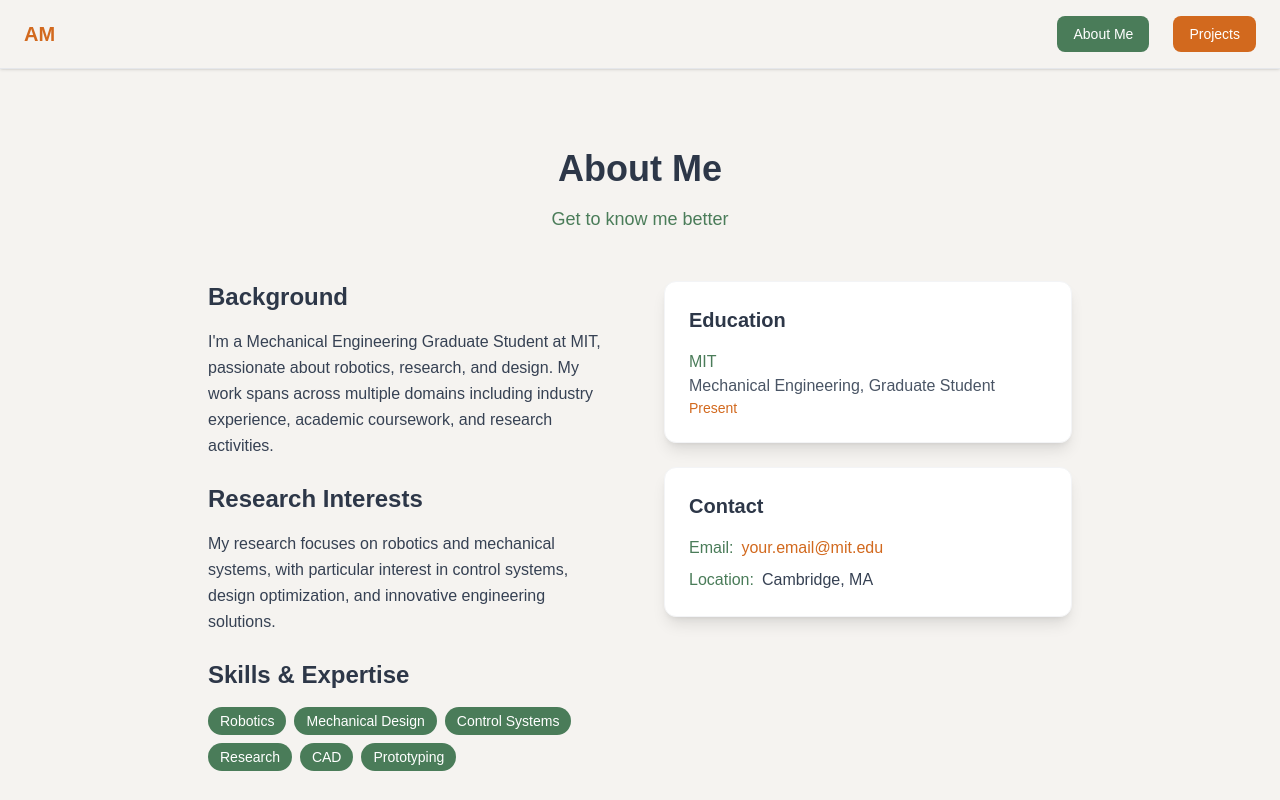
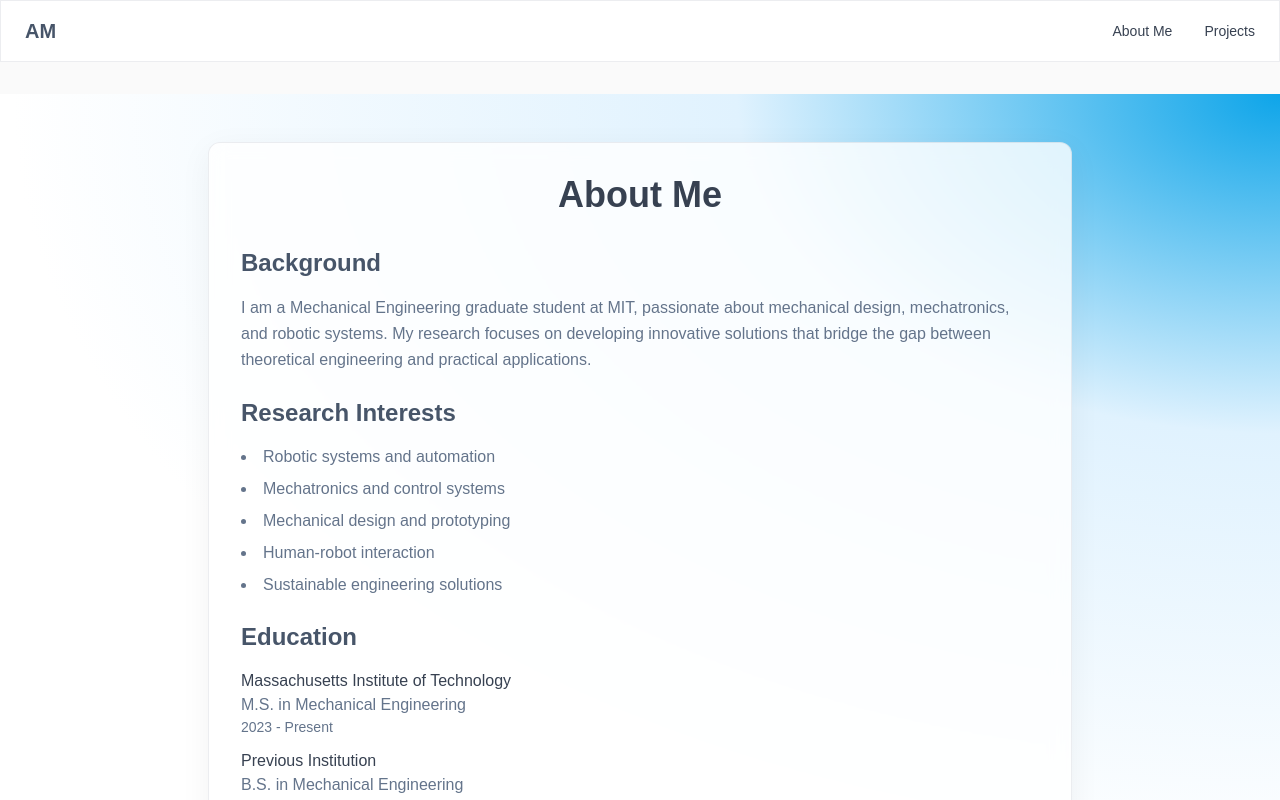
Before and after one commit to amargett/website, a Next.js app: page /about in a window 1280 px wide. Shown: the top 800 px of the page. Built offline with nearby package versions, Linux system fonts and the light colour scheme.

Commit message:
style changes

```diff
--- a/src/app/about/page.tsx
+++ b/src/app/about/page.tsx
@@ -2,72 +2,89 @@ import Image from "next/image";
 
 export default function AboutPage() {
   return (
-    <main className="max-w-4xl mx-auto px-4 py-8 sm:py-12">
-      <div className="text-center mb-8 sm:mb-12">
-        <h1 className="text-3xl sm:text-4xl font-bold mb-4 text-[#2d3748] dark:text-white">About Me</h1>
-        <p className="text-base sm:text-lg text-[#4a7c59] dark:text-[#68d391]">Get to know me better</p>
+    <div className="full-page-gradient">
+      <main className="max-w-4xl mx-auto px-4 py-12">
+        <div className="cosmic-card rounded-xl p-8">
+          <h1 className="text-4xl font-bold mb-8 text-center text-[#374151] dark:text-[#e5e7eb]">
+            About Me
+          </h1>
+
+          <div className="space-y-6 text-[#374151] dark:text-[#e5e7eb]">
+            <section>
+              <h2 className="text-2xl font-semibold mb-4 text-[#475569]">Background</h2>
+              <p className="text-[#64748b] leading-relaxed">
+                I am a Mechanical Engineering graduate student at MIT, passionate about mechanical design,
+                mechatronics, and robotic systems. My research focuses on developing innovative solutions
+                that bridge the gap between theoretical engineering and practical applications.
+              </p>
+            </section>
+
+            <section>
+              <h2 className="text-2xl font-semibold mb-4 text-[#475569]">Research Interests</h2>
+              <ul className="list-disc list-inside space-y-2 text-[#64748b]">
+                <li>Robotic systems and automation</li>
+                <li>Mechatronics and control systems</li>
+                <li>Mechanical design and prototyping</li>
+                <li>Human-robot interaction</li>
+                <li>Sustainable engineering solutions</li>
+              </ul>
+            </section>
+
+            <section>
+              <h2 className="text-2xl font-semibold mb-4 text-[#475569]">Education</h2>
+              <div className="space-y-3 text-[#64748b]">
+                <div>
+                  <h3 className="font-medium text-[#374151] dark:text-[#e5e7eb]">Massachusetts Institute of Technology</h3>
+                  <p>M.S. in Mechanical Engineering</p>
+                  <p className="text-sm text-[#64748b]">2023 - Present</p>
                 </div>
-
-      <div className="grid grid-cols-1 lg:grid-cols-2 gap-8 sm:gap-12 items-start">
-        <div className="space-y-6">
                 <div>
-            <h2 className="text-xl sm:text-2xl font-semibold mb-4 text-[#2d3748] dark:text-white">Background</h2>
-            <p className="text-gray-700 dark:text-gray-300 leading-relaxed">
-              I'm a Mechanical Engineering Graduate Student at MIT, passionate about robotics, research, and design.
-              My work spans across multiple domains including industry experience, academic coursework, and research activities.
-            </p>
-          </div>
-
-          <div>
-            <h2 className="text-xl sm:text-2xl font-semibold mb-4 text-[#2d3748] dark:text-white">Research Interests</h2>
-            <p className="text-gray-700 dark:text-gray-300 leading-relaxed">
-              My research focuses on robotics and mechanical systems, with particular interest in control systems,
-              design optimization, and innovative engineering solutions.
-            </p>
-          </div>
-
-          <div>
-            <h2 className="text-xl sm:text-2xl font-semibold mb-4 text-[#2d3748] dark:text-white">Skills & Expertise</h2>
-            <div className="flex flex-wrap gap-2">
-              <span className="px-3 py-1 bg-[#4a7c59] dark:bg-[#68d391] text-white dark:text-gray-900 rounded-full text-sm">Robotics</span>
-              <span className="px-3 py-1 bg-[#4a7c59] dark:bg-[#68d391] text-white dark:text-gray-900 rounded-full text-sm">Mechanical Design</span>
-              <span className="px-3 py-1 bg-[#4a7c59] dark:bg-[#68d391] text-white dark:text-gray-900 rounded-full text-sm">Control Systems</span>
-              <span className="px-3 py-1 bg-[#4a7c59] dark:bg-[#68d391] text-white dark:text-gray-900 rounded-full text-sm">Research</span>
-              <span className="px-3 py-1 bg-[#4a7c59] dark:bg-[#68d391] text-white dark:text-gray-900 rounded-full text-sm">CAD</span>
-              <span className="px-3 py-1 bg-[#4a7c59] dark:bg-[#68d391] text-white dark:text-gray-900 rounded-full text-sm">Prototyping</span>
+                  <h3 className="font-medium text-[#374151] dark:text-[#e5e7eb]">Previous Institution</h3>
+                  <p>B.S. in Mechanical Engineering</p>
+                  <p className="text-sm text-[#64748b]">2019 - 2023</p>
                 </div>
               </div>
+            </section>
+
+            <section>
+              <h2 className="text-2xl font-semibold mb-4 text-[#475569]">Skills</h2>
+              <div className="grid grid-cols-1 md:grid-cols-2 gap-4 text-[#64748b]">
+                <div>
+                  <h3 className="font-medium text-[#374151] dark:text-[#e5e7eb] mb-2">Technical Skills</h3>
+                  <ul className="list-disc list-inside space-y-1">
+                    <li>CAD Design (SolidWorks, Fusion 360)</li>
+                    <li>3D Printing & Rapid Prototyping</li>
+                    <li>Programming (Python, MATLAB, C++)</li>
+                    <li>Control Systems & Robotics</li>
+                  </ul>
                 </div>
-
-        <div className="space-y-6">
-          <div className="bg-white dark:bg-gray-800 rounded-xl shadow-lg p-6 border border-gray-100 dark:border-gray-700">
-            <h3 className="text-lg sm:text-xl font-semibold mb-4 text-[#2d3748] dark:text-white">Education</h3>
-            <div className="space-y-3">
                 <div>
-                <p className="font-medium text-[#4a7c59] dark:text-[#68d391]">MIT</p>
-                <p className="text-gray-600 dark:text-gray-300">Mechanical Engineering, Graduate Student</p>
-                <p className="text-sm text-[#d2691e] dark:text-[#e67e22]">Present</p>
+                  <h3 className="font-medium text-[#374151] dark:text-[#e5e7eb] mb-2">Research Methods</h3>
+                  <ul className="list-disc list-inside space-y-1">
+                    <li>Experimental Design</li>
+                    <li>Data Analysis & Visualization</li>
+                    <li>Technical Writing</li>
+                    <li>Project Management</li>
+                  </ul>
                 </div>
               </div>
+            </section>
+
+            <section>
+              <h2 className="text-2xl font-semibold mb-4 text-[#475569]">Contact</h2>
+              <p className="text-[#64748b]">
+                I'm always interested in discussing research opportunities, collaborations, or just
+                connecting with fellow engineers and researchers. Feel free to reach out!
+              </p>
+              <div className="mt-4 space-y-2 text-[#64748b]">
+                <p><span className="font-medium text-[#374151] dark:text-[#e5e7eb]">Email:</span> [Your Email]</p>
+                <p><span className="font-medium text-[#374151] dark:text-[#e5e7eb]">LinkedIn:</span> [Your LinkedIn]</p>
+                <p><span className="font-medium text-[#374151] dark:text-[#e5e7eb]">GitHub:</span> [Your GitHub]</p>
               </div>
-
-          <div className="bg-white dark:bg-gray-800 rounded-xl shadow-lg p-6 border border-gray-100 dark:border-gray-700">
-            <h3 className="text-lg sm:text-xl font-semibold mb-4 text-[#2d3748] dark:text-white">Contact</h3>
-            <div className="space-y-2">
-              <p className="text-gray-700 dark:text-gray-300">
-                <span className="font-medium text-[#4a7c59] dark:text-[#68d391]">Email:</span>
-                <a href="mailto:your.email@mit.edu" className="text-[#d2691e] dark:text-[#e67e22] hover:underline ml-2">
-                  your.email@mit.edu
-                </a>
-              </p>
-              <p className="text-gray-700 dark:text-gray-300">
-                <span className="font-medium text-[#4a7c59] dark:text-[#68d391]">Location:</span>
-                <span className="ml-2">Cambridge, MA</span>
-              </p>
-            </div>
-          </div>
+            </section>
           </div>
         </div>
       </main>
+    </div>
   );
 }
--- a/src/app/globals.css
+++ b/src/app/globals.css
@@ -1,33 +1,51 @@
 @import "tailwindcss";
 
 :root {
-  --background: #f5f3f0;
-  --foreground: #2d3748;
-  --terracotta: #d2691e;
-  --light-beige: #f5f3f0;
-  --muted-teal: #4a7c59;
-  --accent: #d2691e;
+  --background: #fafafa;
+  --foreground: #374151;
+  --primary: #475569;
+  --primary-dark: #334155;
+  --secondary: #64748b;
+  --accent: #3b82f6;
+  --cosmic-slate: #475569;
+  --cosmic-blue: #3b82f6;
+  --cosmic-dark: #1e293b;
+  --gradient-start: #ffffff;
+  --gradient-mid: #e0f2fe;
+  --gradient-end: #0ea5e9;
 }
 
 @theme inline {
   --color-background: var(--background);
   --color-foreground: var(--foreground);
-  --color-terracotta: var(--terracotta);
-  --color-light-beige: var(--light-beige);
-  --color-muted-teal: var(--muted-teal);
+  --color-primary: var(--primary);
+  --color-primary-dark: var(--primary-dark);
+  --color-secondary: var(--secondary);
   --color-accent: var(--accent);
+  --color-cosmic-slate: var(--cosmic-slate);
+  --color-cosmic-blue: var(--cosmic-blue);
+  --color-cosmic-dark: var(--cosmic-dark);
+  --color-gradient-start: var(--gradient-start);
+  --color-gradient-mid: var(--gradient-mid);
+  --color-gradient-end: var(--gradient-end);
   --font-sans: var(--font-geist-sans);
   --font-mono: var(--font-geist-mono);
 }
 
 @media (prefers-color-scheme: dark) {
   :root {
-    --background: #2d3748;
-    --foreground: #f5f3f0;
-    --terracotta: #e67e22;
-    --light-beige: #2d3748;
-    --muted-teal: #68d391;
-    --accent: #e67e22;
+    --background: #0f172a;
+    --foreground: #e5e7eb;
+    --primary: #475569;
+    --primary-dark: #334155;
+    --secondary: #64748b;
+    --accent: #3b82f6;
+    --cosmic-slate: #475569;
+    --cosmic-blue: #3b82f6;
+    --cosmic-dark: #1e293b;
+    --gradient-start: #1e293b;
+    --gradient-mid: #0c4a6e;
+    --gradient-end: #0284c7;
   }
 }
 
@@ -51,3 +69,77 @@ body {
 .animate-fade-in {
   animation: fadeIn 1s ease-out forwards;
 }
+
+/* Typewriter effect */
+@keyframes typewriter {
+  from {
+    width: 0;
+  }
+  to {
+    width: 100%;
+  }
+}
+
+@keyframes blink {
+  0%, 50% {
+    border-color: transparent;
+  }
+  51%, 100% {
+    border-color: var(--foreground);
+  }
+}
+
+.typewriter {
+  overflow: hidden;
+  white-space: nowrap;
+  border-right: 2px solid;
+  animation: typewriter 3s steps(40, end), blink 0.75s step-end infinite;
+}
+
+.typewriter-line-1 {
+  animation-delay: 0s;
+}
+
+.typewriter-line-2 {
+  animation-delay: 1.5s;
+  animation-fill-mode: both;
+  white-space: nowrap;
+}
+
+/* Full page gradient background - intense in top right */
+.full-page-gradient {
+  background: radial-gradient(ellipse at top right, var(--gradient-end) 0%, var(--gradient-mid) 30%, var(--gradient-start) 70%);
+  min-height: 100vh;
+  background-attachment: fixed;
+}
+
+/* Cosmic gradient backgrounds */
+.cosmic-gradient {
+  background: linear-gradient(135deg, var(--gradient-start) 0%, var(--gradient-end) 100%);
+}
+
+.cosmic-card {
+  background: rgba(255, 255, 255, 0.8);
+  border: 1px solid rgba(71, 85, 105, 0.1);
+  backdrop-filter: blur(10px);
+  box-shadow: 0 8px 32px rgba(0, 0, 0, 0.05);
+}
+
+.cosmic-surface {
+  background: rgba(255, 255, 255, 0.9);
+  backdrop-filter: blur(10px);
+  border: 1px solid rgba(71, 85, 105, 0.1);
+}
+
+@media (prefers-color-scheme: dark) {
+  .cosmic-card {
+    background: rgba(30, 41, 59, 0.8);
+    border: 1px solid rgba(71, 85, 105, 0.2);
+    box-shadow: 0 8px 32px rgba(0, 0, 0, 0.2);
+  }
+
+  .cosmic-surface {
+    background: rgba(30, 41, 59, 0.9);
+    border: 1px solid rgba(71, 85, 105, 0.2);
+  }
+}
--- a/src/app/icon.tsx
+++ b/src/app/icon.tsx
@@ -17,7 +17,7 @@ export default function Icon() {
       <div
         style={{
           fontSize: 24,
-          background: '#d2691e',
+          background: 'linear-gradient(135deg, #475569 0%, #3b82f6 100%)',
           width: '100%',
           height: '100%',
           display: 'flex',
--- a/src/app/layout.tsx
+++ b/src/app/layout.tsx
@@ -38,27 +38,27 @@ export default function RootLayout({
         <link rel="icon" href="/favicon.svg" type="image/svg+xml" />
         <link rel="shortcut icon" href="/favicon.ico" />
         <link rel="apple-touch-icon" href="/favicon.svg" />
-        <meta name="theme-color" content="#d2691e" />
+        <meta name="theme-color" content="#475569" />
       </head>
       <body
         className={`${geistSans.variable} ${geistMono.variable} antialiased`}
       >
-        <nav className="w-full flex justify-between items-center border-b border-gray-200 dark:border-gray-700 bg-[#f5f3f0] dark:bg-[#2d3748] py-4 px-6 mb-8 sticky top-0 z-50 shadow-sm">
+        <nav className="w-full flex justify-between items-center border-b border-[#475569]/10 bg-white/80 dark:bg-[#0f172a]/80 py-4 px-6 mb-8 sticky top-0 z-50 backdrop-blur-md cosmic-surface">
           <div className="flex items-center">
-            <Link href="/" className="text-xl font-bold text-[#d2691e] dark:text-[#e67e22] hover:text-[#b85a1a] dark:hover:text-[#d35400] transition-colors">
+            <Link href="/" className="text-xl font-bold text-[#475569] hover:text-[#3b82f6] transition-colors">
               AM
             </Link>
           </div>
-          <div className="flex gap-4 sm:gap-6">
+          <div className="flex gap-6 sm:gap-8">
             <Link
               href="/about"
-              className="px-3 sm:px-4 py-2 bg-[#4a7c59] dark:bg-[#68d391] text-white dark:text-gray-900 rounded-lg hover:bg-[#3d6b4a] dark:hover:bg-[#48bb78] transition-colors text-sm font-medium"
+              className="text-[#374151] dark:text-[#e5e7eb] hover:text-[#3b82f6] transition-colors text-sm font-medium"
             >
               About Me
             </Link>
             <Link
               href="/featured-projects"
-              className="px-3 sm:px-4 py-2 bg-[#d2691e] dark:bg-[#e67e22] text-white rounded-lg hover:bg-[#b85a1a] dark:hover:bg-[#d35400] transition-colors text-sm font-medium"
+              className="text-[#374151] dark:text-[#e5e7eb] hover:text-[#3b82f6] transition-colors text-sm font-medium"
             >
               Projects
             </Link>
```
Also changed, not shown: src/app/featured-projects/page.tsx (+32 -12 lines), src/app/page.tsx (+44 -14 lines). Lines whose indentation alone changed are shown as unchanged.
